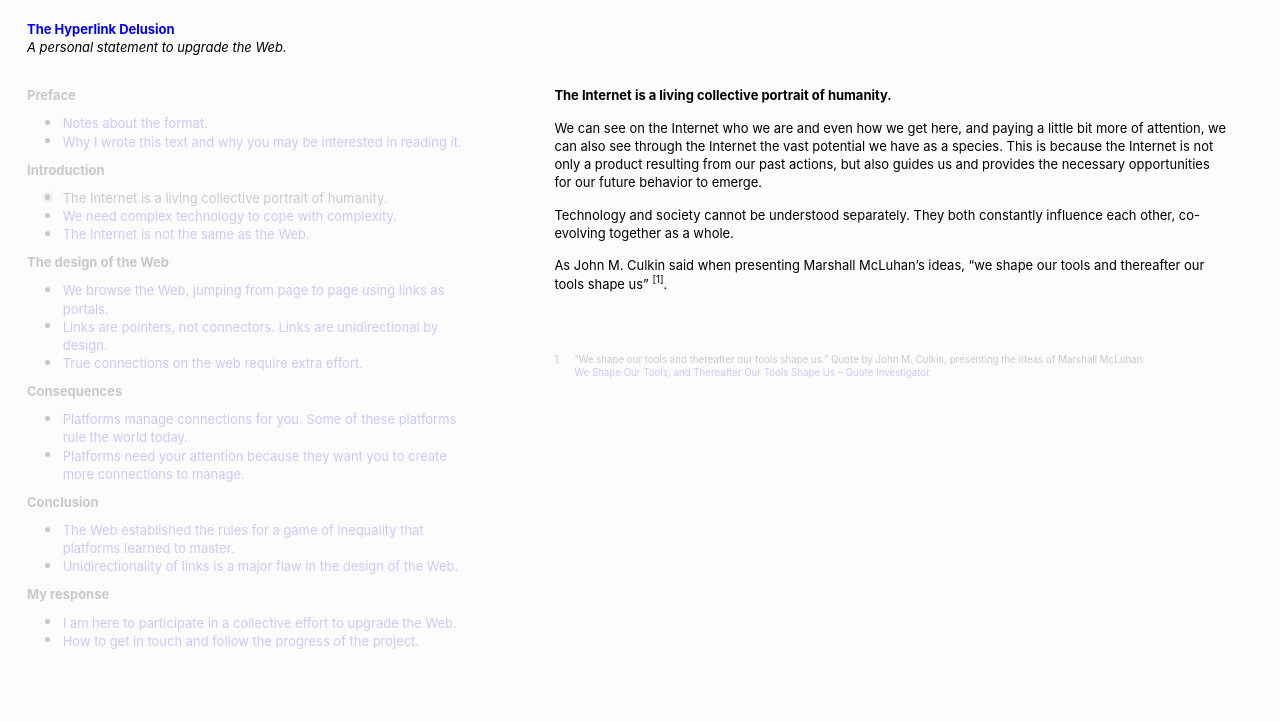
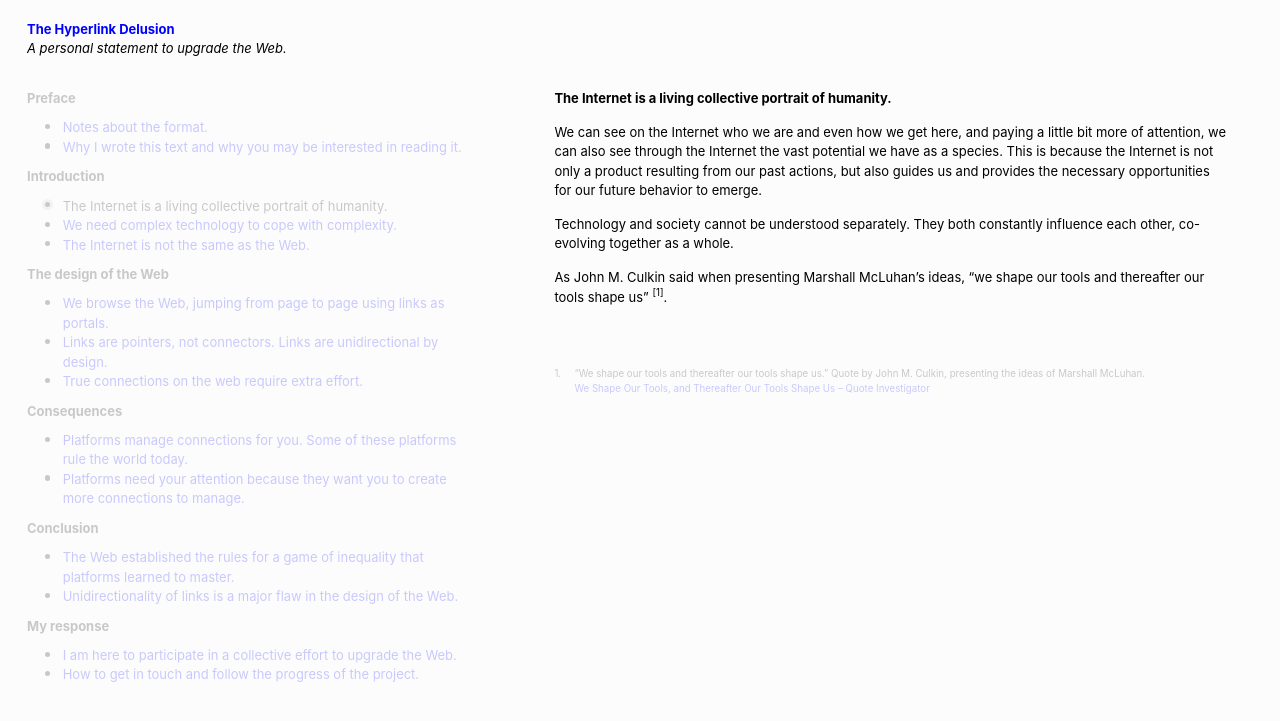
Before and after one commit to danielarmengolaltayo/hyperlink, a Jekyll site: the page built from _capsules/internet-collective-portrait.md, in a window 1280 px wide. Shown: the top 721 px of the page. Built offline with Jekyll 4.4.1, drawn with Linux system fonts in a browser that asks for light colours.

Commit message:
increase line-height

```diff
--- a/assets/css/styles.scss
+++ b/assets/css/styles.scss
@@ -15,7 +15,7 @@ body {
     background-color: $backgroundColor;
     font-family: -apple-system, BlinkMacSystemFont, 'Segoe UI', Roboto, Oxygen, Ubuntu, Cantarell, 'Open Sans', 'Helvetica Neue', sans-serif;
     font-size: 0.9em;
-    line-height: 1.4em;
+    line-height: 1.5em;
 }
 
 p{
@@ -88,7 +88,7 @@ a { color: blue; }
 
 #footnotes {
     font-size: 0.75em;
-    line-height: 1.4em;
+    line-height: 1.5em;
     margin-bottom: 20px;
 }
 
```
